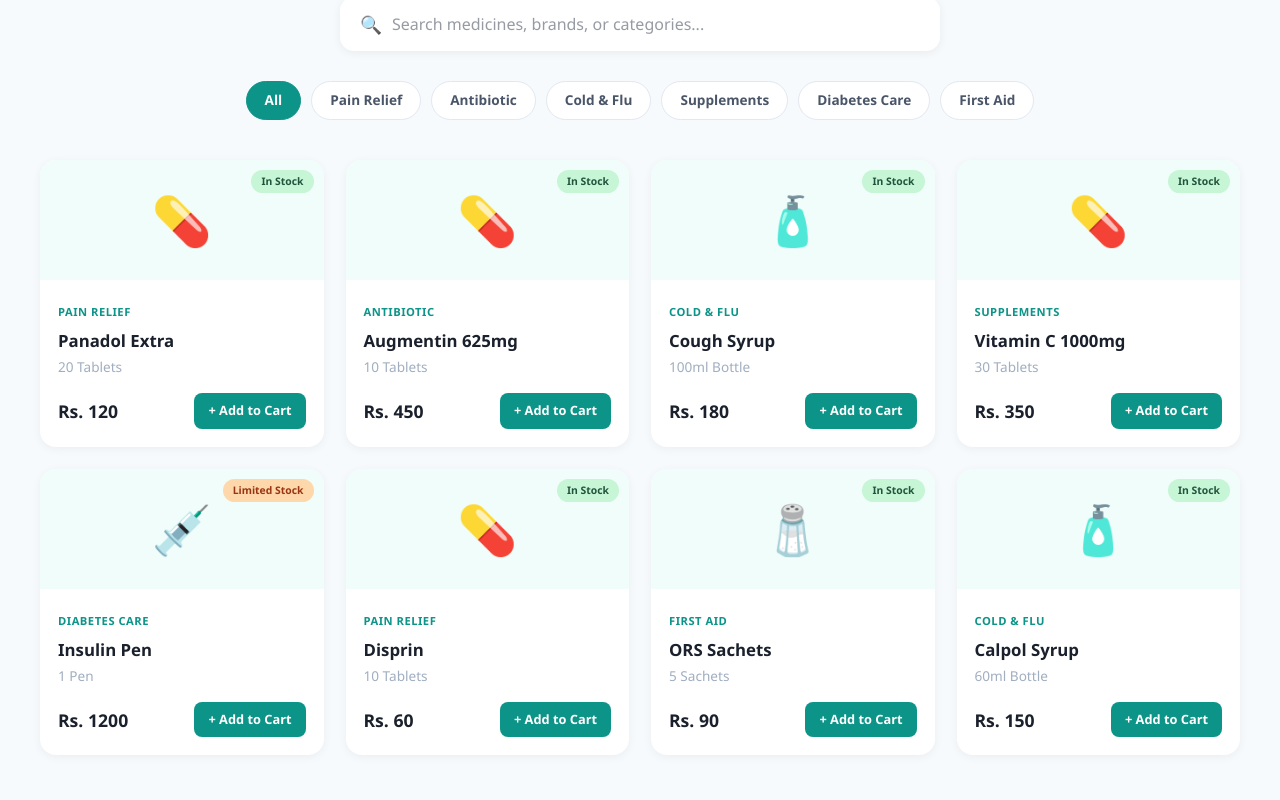
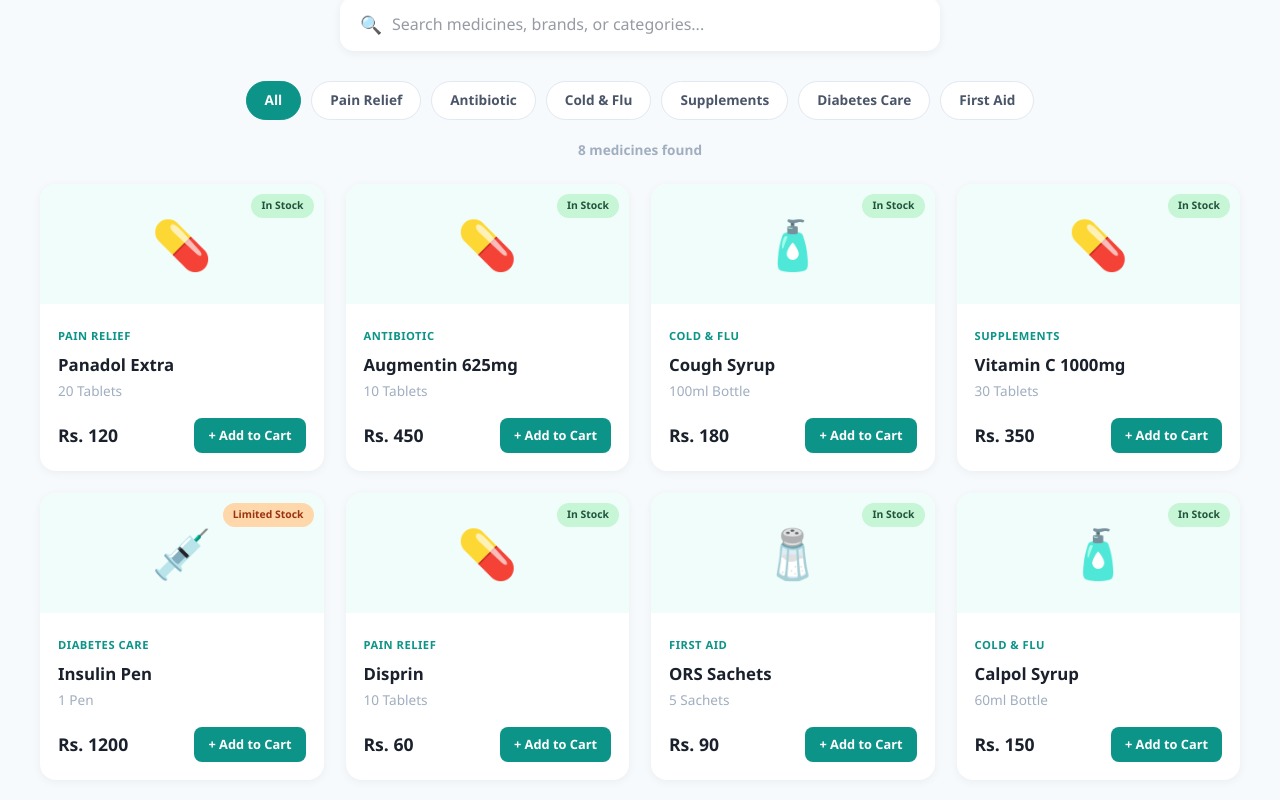
Before and after one commit to 1234704/AI-Powered-Healthcare-Website, a React (Vite) app: page / in a window 1280 px wide. Shown: the part 1141-1941 px from the top of the page. Built offline with nearby package versions, Linux system fonts and the light colour scheme.

Commit message:
Add search functionality (Day 2) - categories already working (Day 3)

```diff
--- a/src/components/MedicineStore.jsx
+++ b/src/components/MedicineStore.jsx
@@ -15,12 +15,21 @@
 
 export default function MedicineStore() {
   const [activeCategory, setActiveCategory] = useState("All");
+  const [searchQuery, setSearchQuery] = useState("");
   const [hoveredId, setHoveredId] = useState(null);
 
-  const filteredMedicines =
-    activeCategory === "All"
-      ? medicines
-      : medicines.filter((m) => m.category === activeCategory);
+  // Day 2: Search — matches medicine name or category as the user types
+  // Day 3: Categories — filters by the active category pill
+  // Combined: both filters apply together
+  const filteredMedicines = medicines.filter((m) => {
+    const matchesCategory = activeCategory === "All" || m.category === activeCategory;
+    const query = searchQuery.trim().toLowerCase();
+    const matchesSearch =
+      query === "" ||
+      m.name.toLowerCase().includes(query) ||
+      m.category.toLowerCase().includes(query);
+    return matchesCategory && matchesSearch;
+  });
 
   return (
     <section style={styles.section}>
@@ -43,7 +52,18 @@
             type="text"
             placeholder="Search medicines, brands, or categories..."
             style={styles.searchInput}
+            value={searchQuery}
+            onChange={(e) => setSearchQuery(e.target.value)}
           />
+          {searchQuery && (
+            <button
+              style={styles.clearBtn}
+              onClick={() => setSearchQuery("")}
+              aria-label="Clear search"
+            >
+              ✕
+            </button>
+          )}
         </div>
 
         {/* Category filters */}
@@ -61,6 +81,11 @@
             </button>
           ))}
         </div>
+
+        {/* Result count */}
+        <p style={styles.resultCount}>
+          {filteredMedicines.length} medicine{filteredMedicines.length === 1 ? "" : "s"} found
+        </p>
 
         {/* Medicine Grid */}
         <div style={styles.grid}>
@@ -101,7 +126,9 @@
         </div>
 
         {filteredMedicines.length === 0 && (
-          <p style={styles.emptyText}>No medicines found in this category.</p>
+          <p style={styles.emptyText}>
+            No medicines found{searchQuery ? ` for "${searchQuery}"` : ""}{activeCategory !== "All" ? ` in ${activeCategory}` : ""}.
+          </p>
         )}
       </div>
     </section>
@@ -165,12 +192,26 @@
     fontSize: "1rem",
     color: "#2D3748",
   },
+  clearBtn: {
+    border: "none",
+    background: "#EDF2F7",
+    color: "#4A5568",
+    width: "24px",
+    height: "24px",
+    borderRadius: "50%",
+    cursor: "pointer",
+    fontSize: "0.75rem",
+    display: "flex",
+    alignItems: "center",
+    justifyContent: "center",
+    flexShrink: 0,
+  },
   categoryRow: {
     display: "flex",
     gap: "10px",
     flexWrap: "wrap",
     justifyContent: "center",
-    marginBottom: "40px",
+    marginBottom: "20px",
   },
   categoryBtn: {
     background: "white",
@@ -187,6 +228,13 @@
     background: "#0D9488",
     borderColor: "#0D9488",
     color: "white",
+  },
+  resultCount: {
+    textAlign: "center",
+    color: "#A0AEC0",
+    fontSize: "0.85rem",
+    fontWeight: "600",
+    marginBottom: "24px",
   },
   grid: {
     display: "grid",
```
